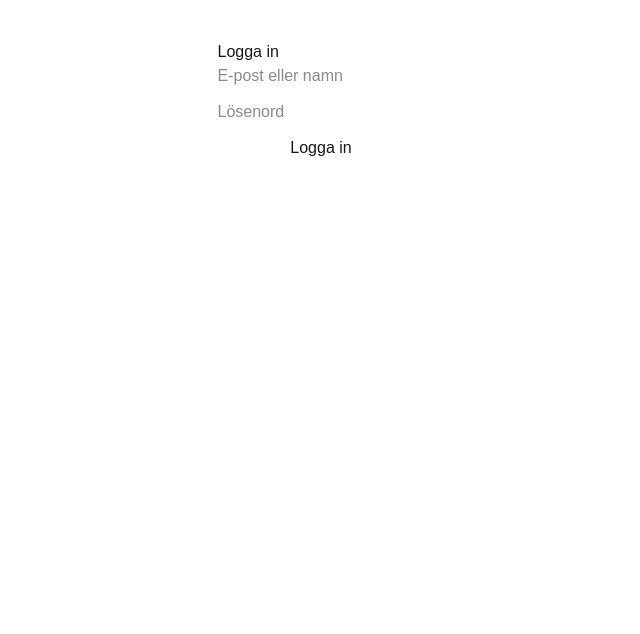
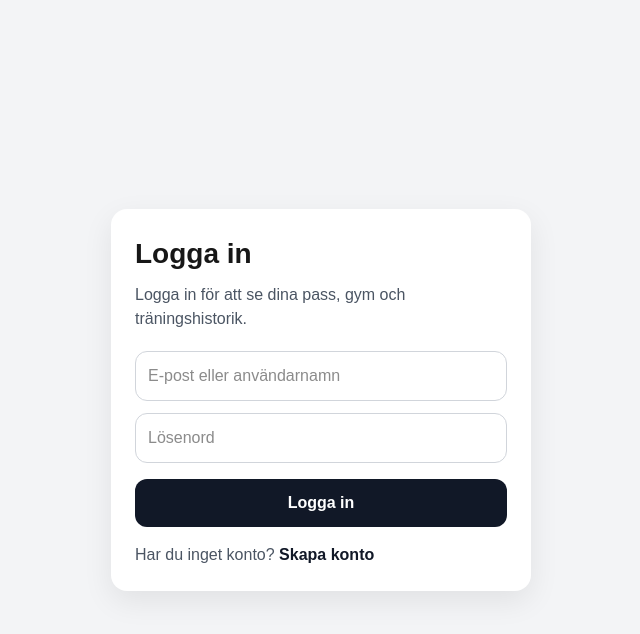
Before and after one commit to magnussonpeter-sys/trainingapp, a Next.js app: page / in a window 1280 px wide. Shown: the top 634 px of the page, without its empty margins (319-959 px from the left). Built offline with nearby package versions, Linux system fonts and the light colour scheme.

Commit message:
admin pg

```diff
--- a/app/admin/users/page.tsx
+++ b/app/admin/users/page.tsx
@@ -63,7 +63,7 @@ export default function AdminUsersPage() {
       });
 
       if (!meResponse.ok) {
-        router.replace("/login");
+        router.replace("/");
         return;
       }
 
--- a/app/page.tsx
+++ b/app/page.tsx
@@ -1,17 +1,25 @@
 "use client";
 
+import Link from "next/link";
 import { signIn } from "next-auth/react";
 import { useState } from "react";
 
 export default function LoginPage() {
+  // Lokal state för formuläret
   const [identifier, setIdentifier] = useState("");
   const [password, setPassword] = useState("");
+
+  // UI-state för feedback
   const [error, setError] = useState("");
+  const [loading, setLoading] = useState(false);
 
-  async function handleLogin(e: React.FormEvent) {
+  async function handleLogin(e: React.FormEvent<HTMLFormElement>) {
     e.preventDefault();
     setError("");
+    setLoading(true);
 
+    try {
+      // Login via NextAuth credentials
       const result = await signIn("credentials", {
         identifier,
         password,
@@ -20,20 +28,64 @@ export default function LoginPage() {
 
       if (result?.ok) {
         window.location.href = "/home";
-    } else {
+        return;
+      }
+
       setError("Felaktiga inloggningsuppgifter");
+    } catch (loginError) {
+      console.error("Login failed:", loginError);
+      setError("Något gick fel vid inloggning");
+    } finally {
+      setLoading(false);
     }
   }
 
   return (
-    <main style={{ padding: 40, maxWidth: 400, margin: "0 auto" }}>
-      <h1>Logga in</h1>
+    <main
+      style={{
+        minHeight: "100vh",
+        display: "grid",
+        placeItems: "center",
+        background: "#f3f4f6",
+        padding: 16,
+      }}
+    >
+      <div
+        style={{
+          width: "100%",
+          maxWidth: 420,
+          background: "white",
+          padding: 24,
+          borderRadius: 16,
+          boxShadow: "0 10px 30px rgba(0,0,0,0.08)",
+        }}
+      >
+        <h1 style={{ fontSize: 28, fontWeight: 700, marginBottom: 8 }}>
+          Logga in
+        </h1>
 
-      <form onSubmit={handleLogin} style={{ display: "grid", gap: 12 }}>
+        <p style={{ color: "#4b5563", marginBottom: 20 }}>
+          Logga in för att se dina pass, gym och träningshistorik.
+        </p>
+
+        <form
+          onSubmit={handleLogin}
+          style={{
+            display: "grid",
+            gap: 12,
+          }}
+        >
           <input
-          placeholder="E-post eller namn"
+            type="text"
+            placeholder="E-post eller användarnamn"
             value={identifier}
             onChange={(e) => setIdentifier(e.target.value)}
+            required
+            style={{
+              padding: 12,
+              borderRadius: 12,
+              border: "1px solid #d1d5db",
+            }}
           />
 
           <input
@@ -41,12 +93,55 @@ export default function LoginPage() {
             placeholder="Lösenord"
             value={password}
             onChange={(e) => setPassword(e.target.value)}
+            required
+            style={{
+              padding: 12,
+              borderRadius: 12,
+              border: "1px solid #d1d5db",
+            }}
           />
 
-        <button type="submit">Logga in</button>
+          <button
+            type="submit"
+            disabled={loading}
+            style={{
+              marginTop: 4,
+              padding: 12,
+              borderRadius: 12,
+              border: "none",
+              background: "#111827",
+              color: "white",
+              fontWeight: 600,
+              cursor: loading ? "default" : "pointer",
+              opacity: loading ? 0.7 : 1,
+            }}
+          >
+            {loading ? "Loggar in..." : "Logga in"}
+          </button>
         </form>
 
-      {error && <p style={{ color: "red" }}>{error}</p>}
+        {error ? (
+          <div
+            style={{
+              marginTop: 12,
+              padding: 12,
+              borderRadius: 12,
+              background: "#fef2f2",
+              border: "1px solid #fecaca",
+              color: "#991b1b",
+            }}
+          >
+            {error}
+          </div>
+        ) : null}
+
+        <p style={{ marginTop: 16, color: "#4b5563" }}>
+          Har du inget konto?{" "}
+          <Link href="/register" style={{ color: "#111827", fontWeight: 600 }}>
+            Skapa konto
+          </Link>
+        </p>
+      </div>
     </main>
   );
 }
--- a/auth.ts
+++ b/auth.ts
@@ -40,6 +40,8 @@ export const authOptions: NextAuthOptions = {
       },
 
       async authorize(credentials) {
+          console.log("LOGIN identifier:", identifier);
+console.log("ENV admin username:", ENV_ADMIN_USERNAME);
         const identifier = credentials?.identifier?.trim();
         const password = credentials?.password;
 
@@ -62,6 +64,7 @@ export const authOptions: NextAuthOptions = {
             );
 
             if (isValidEnvPassword) {
+                console.log("ENV admin matched");
               return {
                 id: "env-admin", // Syntetiskt id för bootstrap-admin
                 email: `${ENV_ADMIN_USERNAME}@local.admin`,
```
Lines whose indentation alone changed are shown as unchanged.
